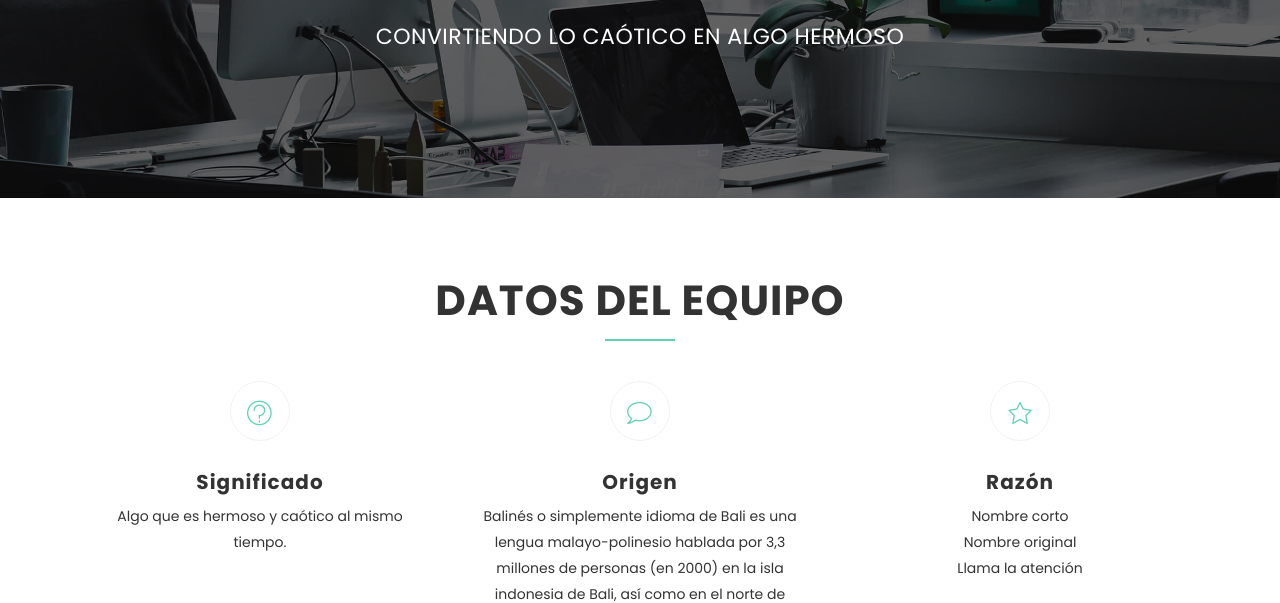
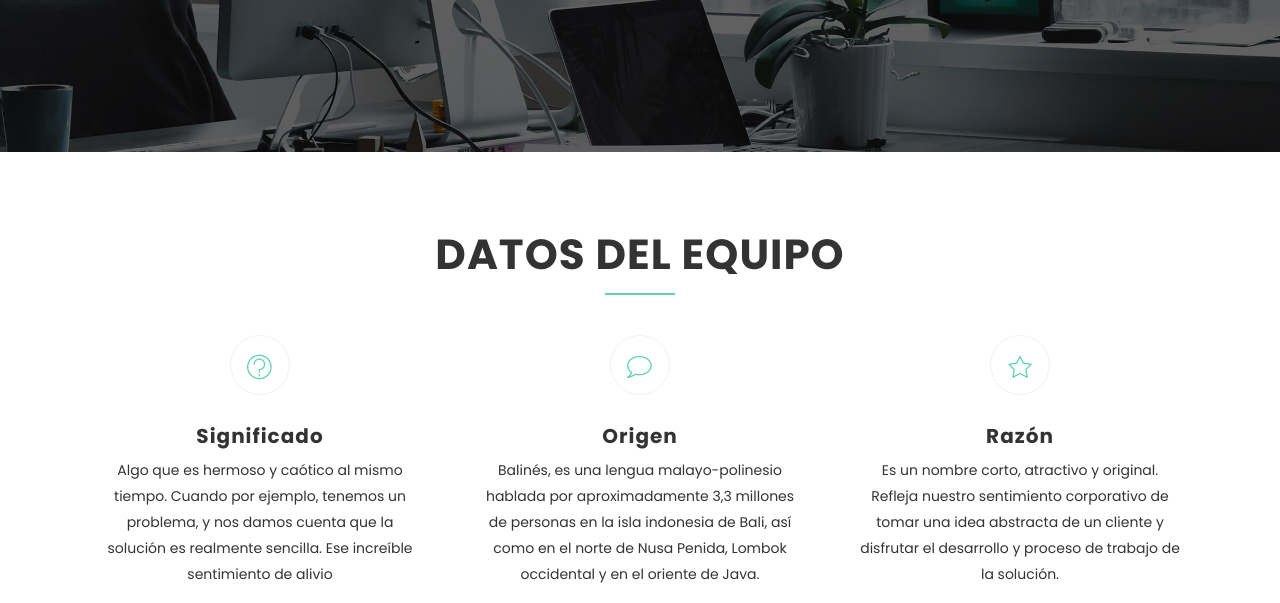
Before and after one commit to RameWeb/landing-team, a plain HTML site: page index.html in a window 1280 px wide. Shown: the part 356-959 px from the top of the page. Drawn offline with Linux system fonts and the light colour scheme.

Commit message:
Cambio de texto

```diff
--- a/index.html
+++ b/index.html
@@ -92,7 +92,7 @@
           <div class="col-md-10">
             <div class="contents text-center">
               <h1 class="wow fadeInDown" data-wow-duration="1000ms" data-wow-delay="0.3s"><img src="img/R-logo.png">amé</h1>
-              <p class="lead  wow fadeIn" data-wow-duration="1000ms" data-wow-delay="400ms">Convirtiendo lo caótico en algo hermoso</p>
+
             </div>
           </div>
         </div>
@@ -114,7 +114,8 @@
                 <i class="lnr lnr-question-circle"></i>
               </div>
               <h4>Significado</h4>
-              <p>Algo que es hermoso y caótico al mismo tiempo.</p>
+              <p>Algo que es hermoso y caótico al mismo tiempo. Cuando por ejemplo, tenemos un problema, y nos damos cuenta que la solución es realmente sencilla. Ese increíble sentimiento de alivio</p>
+              <p></p>
             </div>
           </div>
           <div class="col-md-4 col-sm-10">
@@ -123,7 +124,7 @@
                 <i class="lnr lnr-bubble"></i>
               </div>
               <h4>Origen</h4>
-              <p>Balinés o simplemente idioma de Bali es una lengua malayo-polinesio hablada por 3,3 millones de personas (en 2000) en la isla indonesia de Bali, así como en el norte de Nusa Penida, Lombok occidental y en el oriente de Java.
+              <p>Balinés, es una lengua malayo-polinesio hablada por aproximadamente 3,3 millones de personas  en la isla indonesia de Bali, así como en el norte de Nusa Penida, Lombok occidental y en el oriente de Java.
                 </p>
             </div>
           </div>
@@ -134,7 +135,7 @@
                 <i class="lnr lnr-star"></i>
               </div>
               <h4>Razón</h4>
-              <p>Nombre corto <br> Nombre original <br> Llama la atención </p>
+              <p>Es un nombre corto, atractivo y original. Refleja nuestro sentimiento corporativo de tomar una idea abstracta de un cliente y disfrutar el desarrollo y proceso de trabajo de la solución.   </p>
             </div>
           </div>
         </div>
```
Also changed, not shown: package-lock.json (added).
